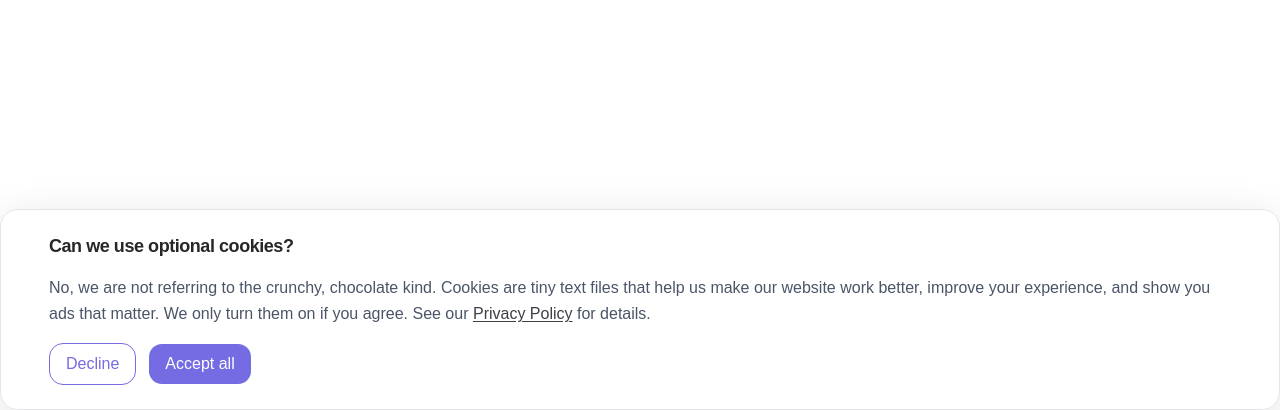
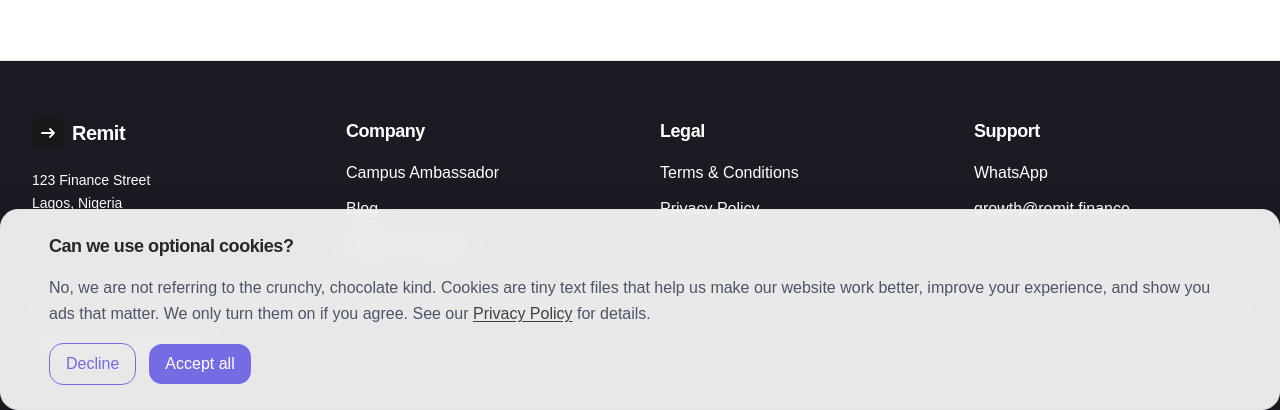
Before and after one commit to Oliveszn/Remit, a React (Vite) app in the folder frontend/: page / in a window 1280 px wide. Shown: the part 390-800 px from the top of the page. Built offline with nearby package versions, Linux system fonts and the light colour scheme.

Commit message:
completed footer

```diff
--- a/frontend/src/App.tsx
+++ b/frontend/src/App.tsx
@@ -1,11 +1,13 @@
 import { CookieBanner } from "./components/common/CookieBanner";
+import { Footer } from "./components/common/Footer";
 
 function App() {
   return (
-    <>
+    <div className="flex flex-col min-h-screen">
       <CookieBanner />
       {/* <h1 className="text-5xl">hell</h1> */}
-    </>
+      <Footer />
+    </div>
   );
 }
 
--- /dev/null
+++ b/frontend/src/components/common/Footer.tsx
@@ -0,0 +1,136 @@
+const footerLinks = {
+  company: [
+    {
+      label: "Campus Ambassador",
+      href: "https://www.lint.finance/campus-ambassadors",
+    },
+    { label: "Blog", href: "https://www.lint.finance/blog" },
+    { label: "Referral Program", href: "https://www.lint.finance/referrals" },
+  ],
+  legal: [
+    {
+      label: "Terms & Conditions",
+      href: "https://www.lint.finance/terms-of-use",
+    },
+    {
+      label: "Privacy Policy",
+      href: "https://www.lint.finance/privacy-policy",
+    },
+  ],
+  support: [
+    { label: "WhatsApp", href: "https://wa.me/2348130695389" },
+    { label: "growth@remit.finance", href: "mailto:growth@lint.finance" },
+  ],
+};
+
+function FooterColumn({
+  heading,
+  links,
+}: {
+  heading: string;
+  links: { label: string; href: string }[];
+}) {
+  return (
+    <div>
+      <h3 className="text-lg font-bold text-white mb-4 tracking-tight">
+        {heading}
+      </h3>
+      <ul className="space-y-3" role="list">
+        {links.map(({ label, href }) => (
+          <li key={href}>
+            <a
+              href={href}
+              className="text-base text-white hover:text-gray-400 transition-colors duration-150"
+              {...(href.startsWith("http") && {
+                target: "_blank",
+                rel: "noopener noreferrer",
+              })}
+            >
+              {label}
+            </a>
+          </li>
+        ))}
+      </ul>
+    </div>
+  );
+}
+
+export function Footer() {
+  return (
+    <footer
+      aria-labelledby="footer-heading"
+      className="border-t border-zinc-200 bg-[#1B1B24] mt-auto"
+    >
+      <h2 id="footer-heading" className="sr-only">
+        Footer
+      </h2>
+
+      <div className="mx-auto max-w-7xl px-6 py-14 lg:px-8">
+        {/* 4-column grid */}
+        <div className="grid grid-cols-1 gap-10 sm:grid-cols-2 lg:grid-cols-4">
+          {/* Col 1 — Brand + address */}
+          <div className="space-y-5">
+            {/* Logo */}
+            <a
+              href="/"
+              className="inline-flex items-center gap-2 group"
+              aria-label="Remit home"
+            >
+              {/* Icon mark */}
+              <span
+                className="flex h-8 w-8 items-center justify-center rounded-lg bg-zinc-900 text-white"
+                aria-hidden="true"
+              >
+                <svg
+                  width="16"
+                  height="16"
+                  viewBox="0 0 16 16"
+                  fill="none"
+                  xmlns="http://www.w3.org/2000/svg"
+                  aria-hidden="true"
+                >
+                  {/* Arrow-right-through-circle — a remittance/transfer mark */}
+                  <path
+                    d="M2 8h12M10 4l4 4-4 4"
+                    stroke="currentColor"
+                    strokeWidth="1.8"
+                    strokeLinecap="round"
+                    strokeLinejoin="round"
+                  />
+                </svg>
+              </span>
+              <span className="text-xl font-bold tracking-tight text-white group-hover:text-gray-300 transition-colors">
+                Remit
+              </span>
+            </a>
+
+            {/* Address */}
+            <address className="not-italic space-y-1">
+              <p className="text-sm text-white leading-relaxed">
+                123 Finance Street
+                <br />
+                Lagos, Nigeria
+              </p>
+            </address>
+          </div>
+
+          {/* Col 2 — Company */}
+          <FooterColumn heading="Company" links={footerLinks.company} />
+
+          {/* Col 3 — Legal */}
+          <FooterColumn heading="Legal" links={footerLinks.legal} />
+
+          {/* Col 4 — Support */}
+          <FooterColumn heading="Support" links={footerLinks.support} />
+        </div>
+
+        {/* Bottom bar */}
+        <div className="mt-12 border-t border-zinc-200 pt-8">
+          <p className="text-xs text-white">
+            &copy; {new Date().getFullYear()} Remit. All rights reserved.
+          </p>
+        </div>
+      </div>
+    </footer>
+  );
+}
```
